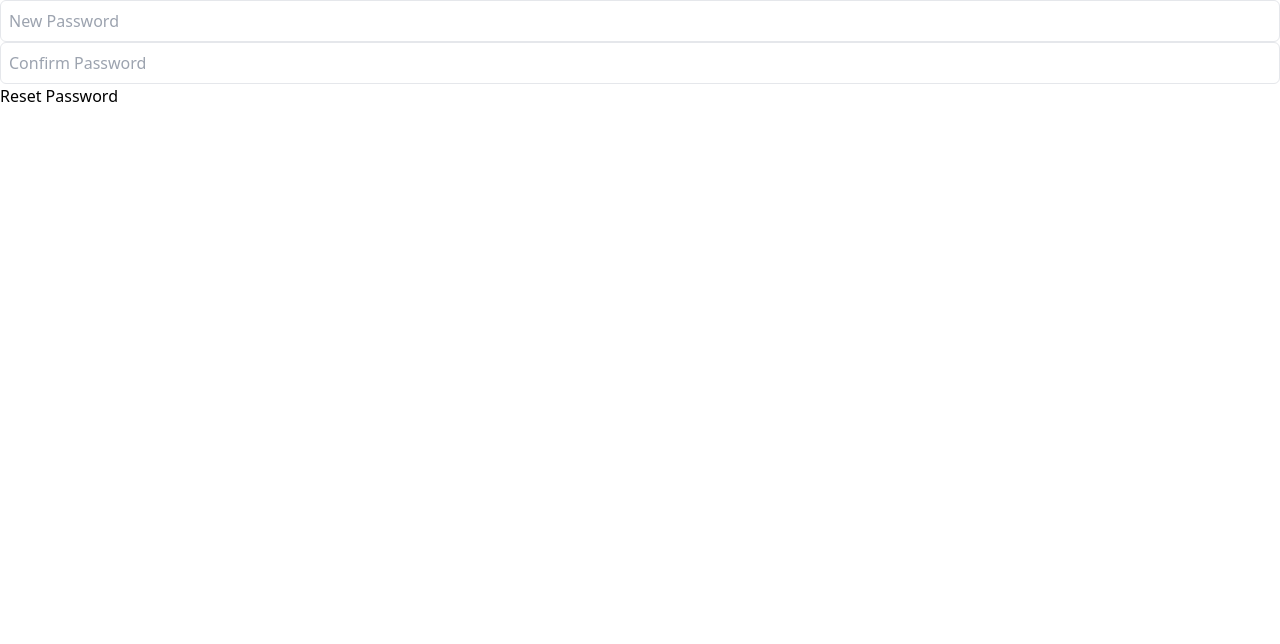
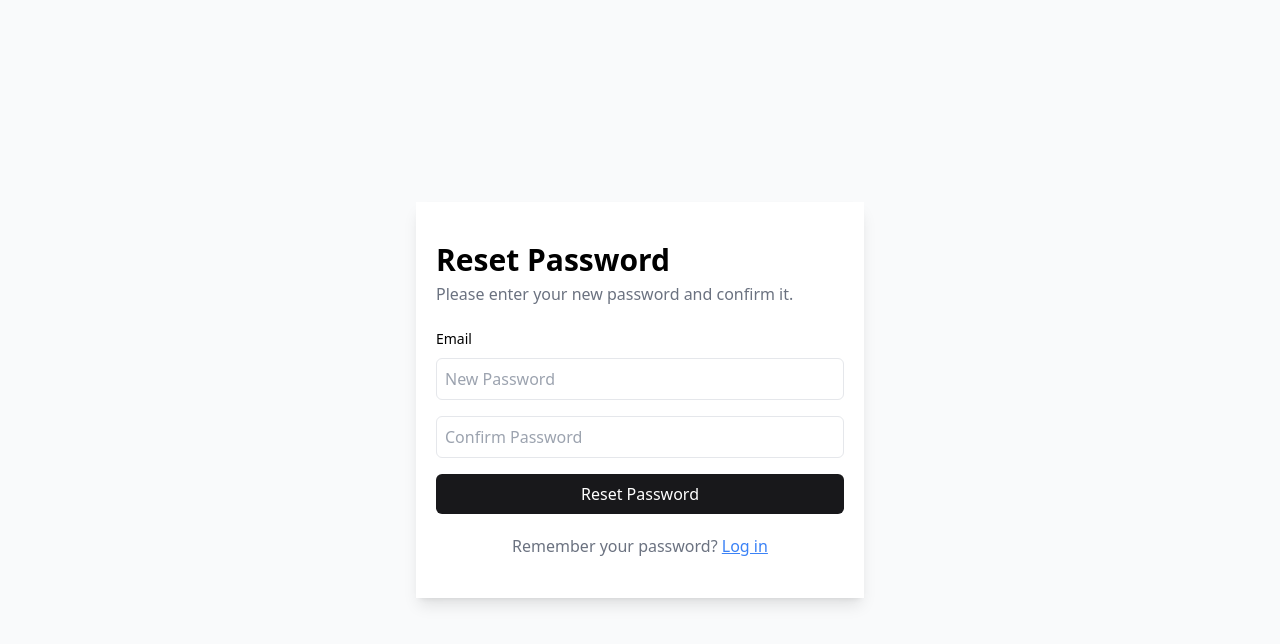
Before and after one commit to Abhijitkr/affworld-assignment-1, a React (Vite) app in the folder client/: page /resetPassword in a window 1280 px wide. Shown: the top 644 px of the page. Built offline with nearby package versions, Linux system fonts and the light colour scheme; no server answers.

Commit message:
Designs reset password page also adds validation and confirmation message

```diff
--- a/client/src/App.jsx
+++ b/client/src/App.jsx
@@ -6,8 +6,8 @@ import SignupPage from "./pages/SignupPage";
 import LoginPage from "./pages/LoginPage";
 import Logout from "./components/Auth/Logout";
 import Protected from "./components/Auth/Protected";
-import ForgotPassword from "./components/Auth/ForgotPassword";
-import ResetPassword from "./components/Auth/ResetPassword";
+import ForgotPasswordPage from "./pages/ForgotPasswordPage";
+import ResetPasswordPage from "./pages/ResetPasswordPage";
 
 function App() {
   const { fetchListOfSecrets } = useContext(GlobalContext);
@@ -17,80 +17,6 @@ function App() {
   }, []);
 
   return (
-    // <div>
-    //   <section className="w-full py-12 md:py-24 lg:py-32">
-    //     <div className="container px-4 md:px-6">
-    //       <div className="flex flex-col items-center justify-center space-y-4 text-center">
-    //         <div className="space-y-2">
-    //           <h1 className="text-3xl font-bold tracking-tighter sm:text-5xl">
-    //             Share Your Secret
-    //           </h1>
-    //           <p className="max-w-[700px] text-gray-500 md:text-xl/relaxed lg:text-base/relaxed xl:text-xl/relaxed dark:text-gray-400">
-    //             Share your secret with us. Your identity will remain anonymous.
-    //           </p>
-    //         </div>
-    //         <div className="w-full max-w-md">
-    //           <input
-    //             className="w-full p-2 mb-2 border border-gray-200 rounded-md dark:border-gray-800 dark:bg-gray-900 dark:text-gray-100"
-    //             placeholder="Title of your secret..."
-    //           />
-    //           <textarea
-    //             className="w-full h-24 p-2 border border-gray-200 rounded-md dark:border-gray-800 dark:bg-gray-900 dark:text-gray-100"
-    //             placeholder="Type your secret here..."
-    //           />
-    //           <button className="w-full mt-4">Share Secret</button>
-    //         </div>
-    //       </div>
-    //     </div>
-    //   </section>
-    //   <section className="w-full py-12 bg-gray-100 md:py-24 lg:py-32 dark:bg-gray-800">
-    //     <div className="container px-4 md:px-6">
-    //       <div className="flex flex-col items-center justify-center space-y-4 text-center">
-    //         <div className="space-y-2">
-    //           <h1 className="text-3xl font-bold tracking-tighter sm:text-5xl">
-    //             Secrets Shared
-    //           </h1>
-    //           <p className="max-w-[700px] text-gray-500 md:text-xl/relaxed lg:text-base/relaxed xl:text-xl/relaxed dark:text-gray-400">
-    //             Read the secrets shared by others. Remember, respect everyone's
-    //             privacy.
-    //           </p>
-    //         </div>
-    //         <div className="grid w-full max-w-2xl gap-4">
-    //           <div className="p-4">
-    //             <div>
-    //               <h2 className="text-xl font-bold text-gray-700 dark:text-gray-300">
-    //                 Title 1
-    //               </h2>
-    //               <p className="mt-2 text-gray-600 dark:text-gray-400">
-    //                 Secret 1...
-    //               </p>
-    //             </div>
-    //           </div>
-    //           <div className="p-4">
-    //             <div>
-    //               <h2 className="text-xl font-bold text-gray-700 dark:text-gray-300">
-    //                 Title 2
-    //               </h2>
-    //               <p className="mt-2 text-gray-600 dark:text-gray-400">
-    //                 Secret 2...
-    //               </p>
-    //             </div>
-    //           </div>
-    //           <div className="p-4">
-    //             <div>
-    //               <h2 className="text-xl font-bold text-gray-700 dark:text-gray-300">
-    //                 Title 3
-    //               </h2>
-    //               <p className="mt-2 text-gray-600 dark:text-gray-400">
-    //                 Secret 3...
-    //               </p>
-    //             </div>
-    //           </div>
-    //         </div>
-    //       </div>
-    //     </div>
-    //   </section>
-    // </div>
     <BrowserRouter>
       <Routes>
         <Route
@@ -101,8 +27,8 @@ function App() {
             </Protected>
           }
         />
-        <Route path="/forgotPassword" element={<ForgotPassword />} />
-        <Route path="/resetPassword" element={<ResetPassword />} />
+        <Route path="/forgotPassword" element={<ForgotPasswordPage />} />
+        <Route path="/resetPassword" element={<ResetPasswordPage />} />
         <Route path="/login" element={<LoginPage />} />
         <Route path="/signup" element={<SignupPage />} />
         <Route path="/logout" element={<Logout />} />
--- a/client/src/components/Auth/ResetPassword.jsx
+++ b/client/src/components/Auth/ResetPassword.jsx
@@ -1,11 +1,14 @@
+import { useState } from "react";
 import { useForm } from "react-hook-form";
-import { useNavigate } from "react-router-dom";
+import { Link, useNavigate } from "react-router-dom";
 
 export default function ResetPassword() {
   const query = new URLSearchParams(window.location.search);
   const token = query.get("token");
   const email = query.get("email");
   const navigate = useNavigate();
+  const [error, setError] = useState(null);
+  const [passwordReset, setPasswordReset] = useState(false);
   const {
     register,
     handleSubmit,
@@ -26,7 +29,15 @@ export default function ResetPassword() {
       );
       if (response.ok) {
         const result = await response.json();
-        navigate("/login");
+        // navigate("/login");
+
+        if (result.msg === "Password reset successful") {
+          setPasswordReset(true);
+          setError(null);
+        } else if (result.msg === "User Not Found") {
+          setError(result.msg);
+          setPasswordReset(false);
+        }
         console.log("Success:", result);
       } else console.log("Wrong token");
     } catch (error) {
@@ -34,14 +45,25 @@ export default function ResetPassword() {
     }
   }
   return (
+    <div className="flex flex-col items-center justify-center min-h-screen px-4 bg-gray-50 sm:px-6 lg:px-8">
+      <div className="w-full max-w-md p-5 mx-auto bg-white shadow-lg">
+        <div className="my-5 space-y-1 ">
+          <div className="text-3xl font-bold">Reset Password</div>
+          <p className="text-gray-500">
+            Please enter your new password and confirm it.
+          </p>
+        </div>
+        <div>
           <form
+            className="space-y-4"
             noValidate
             onSubmit={handleSubmit((data, e) => {
               e.preventDefault();
               resetPassword(data);
             })}
           >
-      <div>
+            <div className="space-y-2">
+              <label htmlFor="password">Email</label>
               <input
                 type="password"
                 id="password"
@@ -49,7 +71,8 @@ export default function ResetPassword() {
                 {...register("password", {
                   required: "password is required",
                   pattern: {
-              value: /^(?=.*\d)(?=.*[a-z])(?=.*[A-Z])(?=.*[a-zA-Z]).{8,}$/gm,
+                    value:
+                      /^(?=.*\d)(?=.*[a-z])(?=.*[A-Z])(?=.*[a-zA-Z]).{8,}$/gm,
                     message: `- at least 8 characters\n
                         - must contain at least 1 uppercase letter, 1 lowercase letter, and 1 number\n
                         - Can contain special characters`,
@@ -75,7 +98,30 @@ export default function ResetPassword() {
                 <p className="text-red-500">{errors.confirmPassword.message}</p>
               )}
             </div>
-      <button type="submit">Reset Password</button>
+            {passwordReset && (
+              <p className="text-green-500">Password Reset Successful</p>
+            )}
+            {error && <p className="text-red-500">{error}</p>}
+            <button
+              className="w-full mt-2 bg-[#18181B] text-white py-2 rounded-md"
+              type="submit"
+            >
+              Reset Password
+            </button>
           </form>
+          <div className="my-5 text-center">
+            <p className="text-gray-500">
+              Remember your password?{" "}
+              <Link
+                className="text-blue-500 underline hover:text-blue-700"
+                to="/login"
+              >
+                Log in
+              </Link>
+            </p>
+          </div>
+        </div>
+      </div>
+    </div>
   );
 }
--- /dev/null
+++ b/client/src/pages/ForgotPasswordPage.jsx
@@ -0,0 +1,5 @@
+import ForgotPassword from "../components/Auth/ForgotPassword";
+
+export default function ForgotPasswordPage() {
+  return <ForgotPassword />;
+}
--- /dev/null
+++ b/client/src/pages/ResetPasswordPage.jsx
@@ -0,0 +1,4 @@
+import ResetPassword from "../components/Auth/ResetPassword";
+export default function ResetPasswordPage() {
+  return <ResetPassword />;
+}
```
Lines whose indentation alone changed are shown as unchanged.
